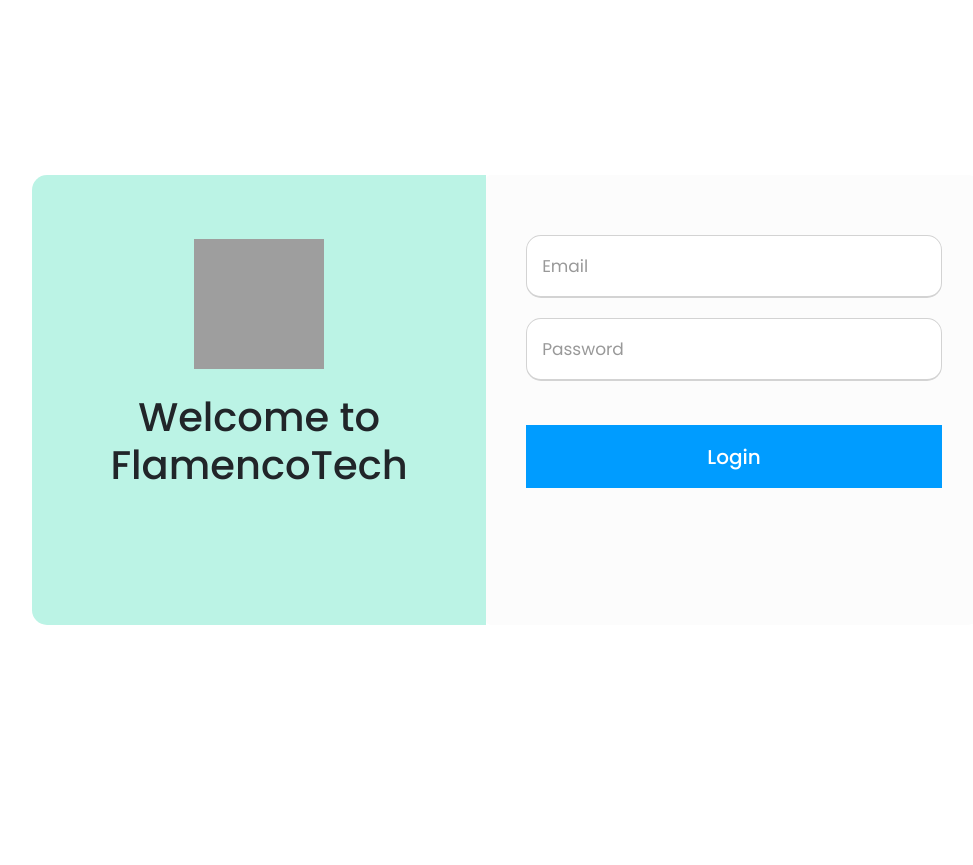
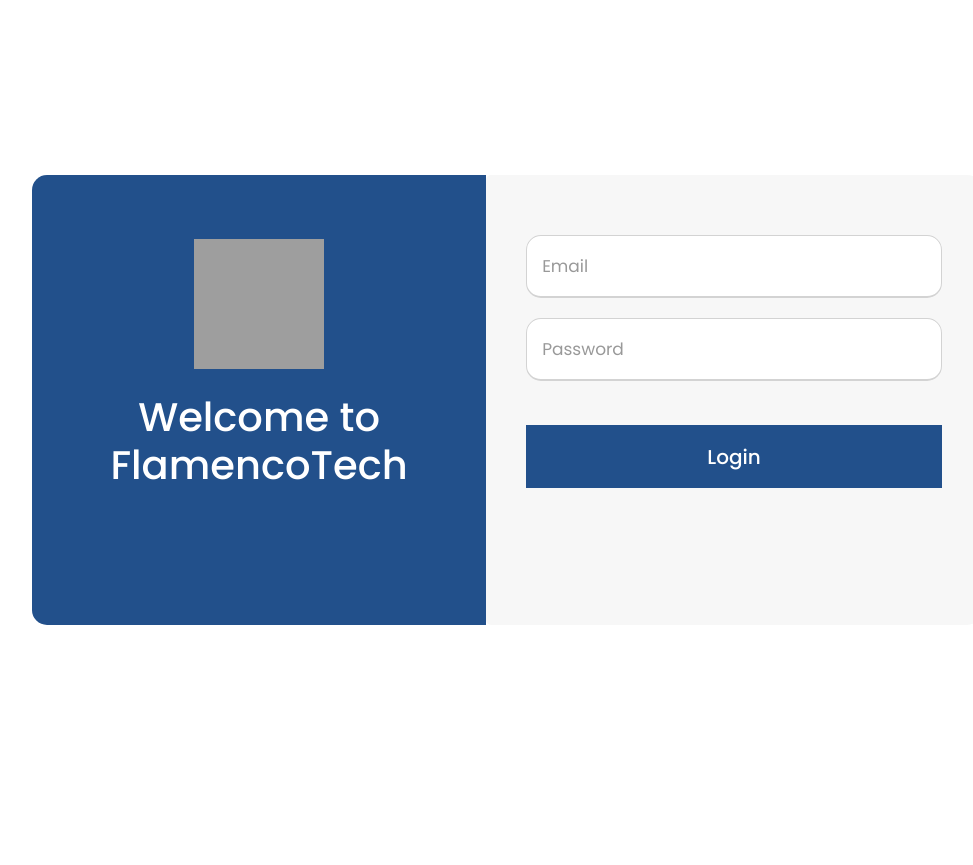
Before and after one commit to anmol-a1/flamincotech-project, a Django app: page / in a window 1280 px wide. Shown: the top 865 px of the page, without its empty margins (133-1106 px from the left). Run offline with Django 3.2, Linux system fonts and the light colour scheme; some libraries are stand-ins or nearby versions; grey boxes are pictures that could not be loaded.

Commit message:
Login UI Changes

```diff
--- a/flamincotech/templates/signinsignup.html
+++ b/flamincotech/templates/signinsignup.html
@@ -44,7 +44,7 @@ html,body{
 .wrapper .title-text{
 
   height: 450px;
-  background-color: rgb(187, 243, 229);
+  background-color: #22508B;
   text-align: center;
   display: flex;
   width: 100%;
@@ -92,7 +92,7 @@ input[type="radio"]{
   height: 450px;
   /* border: solid 1px black; */
   overflow: hidden;
-  background-color: rgb(252, 252, 252);
+  background-color: rgb(247, 247, 247);
   float: left;
   width: 100%;
   padding: 40px;
@@ -163,7 +163,7 @@ form .field input:focus::placeholder{
 form .btn{
 
   width: 75%;
-  background: #009cff;
+  background: #22508B;
   font-size: 20px;
   padding: 15px;
   color: #fff;
@@ -218,7 +218,7 @@ form .btn input[type="submit"]{
           <div class="row mb-5 m-3"></div> <img src="https://www.seekpng.com/png/full/428-4287240_no-avatar-user-circle-icon-png.png" width="130vw" height="130vh" class="mx-auto d-flex" alt="Teacher">
           <div class="row justify-content-center">
               <div class="w-75 mx-md-5 mx-1 mx-sm-2 mb-5 mt-4 px-sm-5 px-md-2 px-xl-1 px-2">
-                  <h1 class="wlcm">Welcome to FlamencoTech</h1> <span class="sp1">  <span class="ml-2 px-1 rounded-circle"></span> <span class="ml-2 px-1 rounded-circle"></span> </span>
+                  <h1 class="wlcm" style="color: white;">Welcome to FlamencoTech</h1> <span class="sp1">  <span class="ml-2 px-1 rounded-circle"></span> <span class="ml-2 px-1 rounded-circle"></span> </span>
               </div>
           </div>
       </div>
```
